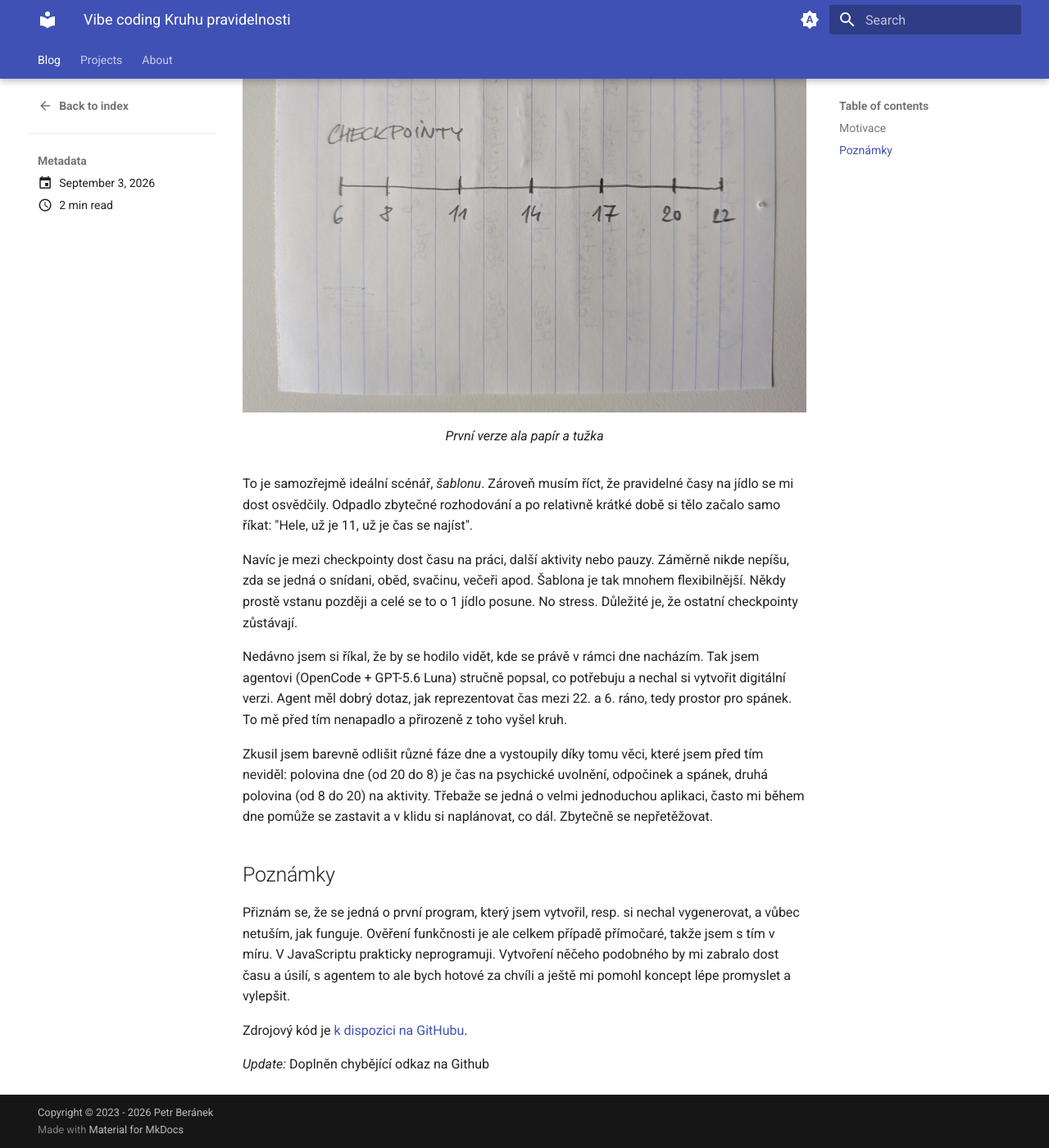
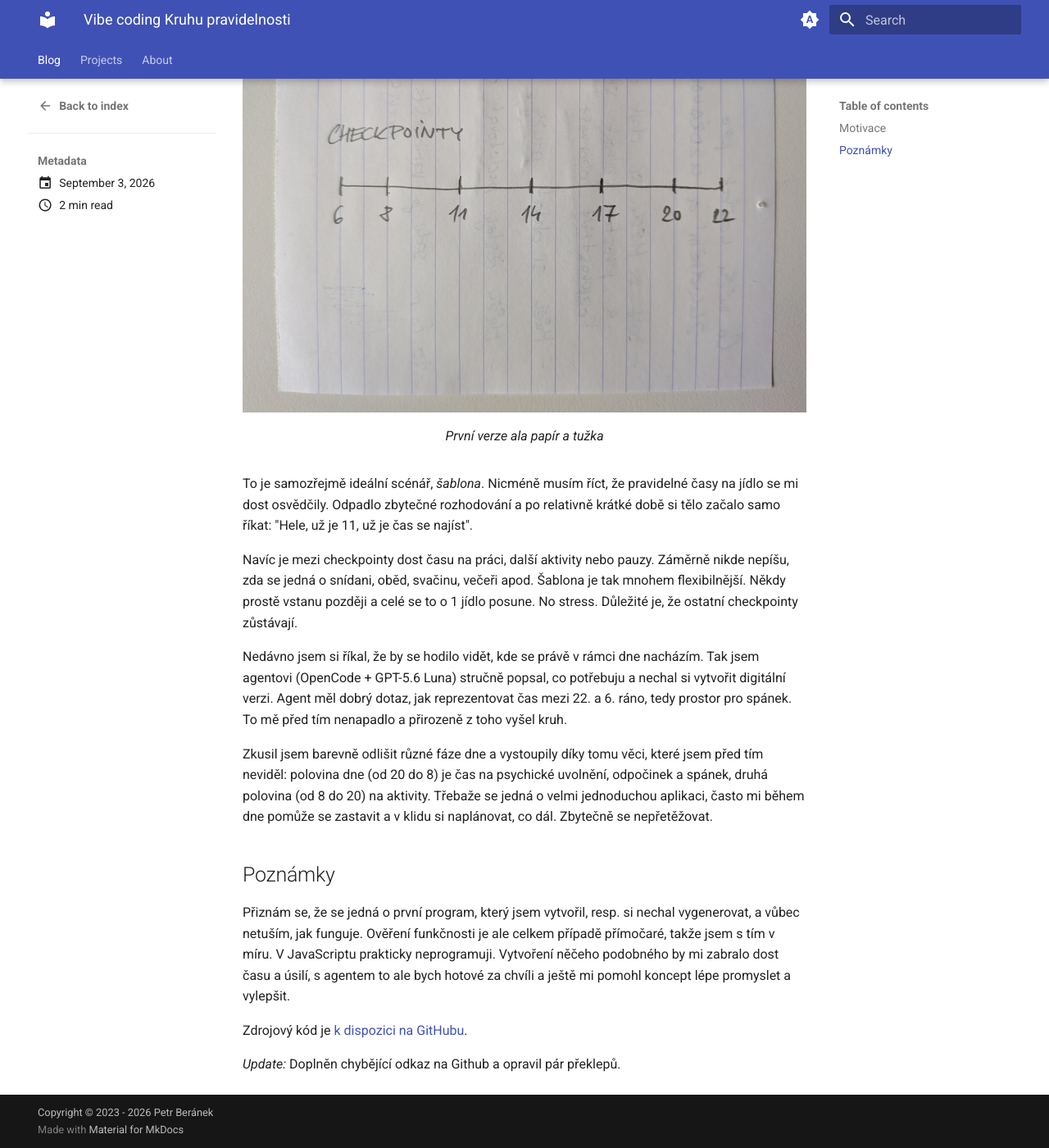
Before and after one commit to peberanek/peberanek.github.io, an MkDocs documentation site: the page built from docs/posts/kruh-pravidelnosti.md, in a window 1280 px wide and 1400 px high, scrolled down 1338 px. Shown: the whole window at 82% size. Built offline with MkDocs 1.6.1 and Material for MkDocs 9.7.7, drawn with Linux system fonts in a browser that asks for light colours; some of the changed text lies outside the part shown.

Commit message:
blog: add missing tags & fix typos

```diff
--- a/docs/posts/kruh-pravidelnosti.md
+++ b/docs/posts/kruh-pravidelnosti.md
@@ -27,7 +29,7 @@
 První verze ala papír a tužka
 ///
 
-To je samozřejmě ideální scénář, _šablonu_. Zároveň musím říct, že pravidelné časy na jídlo se mi dost osvědčily. Odpadlo zbytečné rozhodování a po relativně krátké době si tělo začalo samo říkat: "Hele, už je 11, už je čas se najíst".
+To je samozřejmě ideální scénář, _šablona_. Nicméně musím říct, že pravidelné časy na jídlo se mi dost osvědčily. Odpadlo zbytečné rozhodování a po relativně krátké době si tělo začalo samo říkat: "Hele, už je 11, už je čas se najíst".
 
 Navíc je mezi checkpointy dost času na práci, další aktivity nebo pauzy. Záměrně nikde nepíšu, zda se jedná o snídani, oběd, svačinu, večeři apod. Šablona je tak mnohem flexibilnější. Někdy prostě vstanu později a celé se to o 1 jídlo posune. No stress. Důležité je, že ostatní checkpointy zůstávají.
 
@@ -41,4 +43,4 @@
 
 Zdrojový kód je [k dispozici na GitHubu](https://github.com/peberanek/peberanek.github.io/blob/main/docs/assets/guiding-circle.html).
 
-_Update:_ Doplněn chybějící odkaz na Github
+_Update:_ Doplněn chybějící odkaz na Github a opravil pár překlepů.
```
Also changed, not shown: other parts of docs/posts/kruh-pravidelnosti.md (+3 -1 lines).
